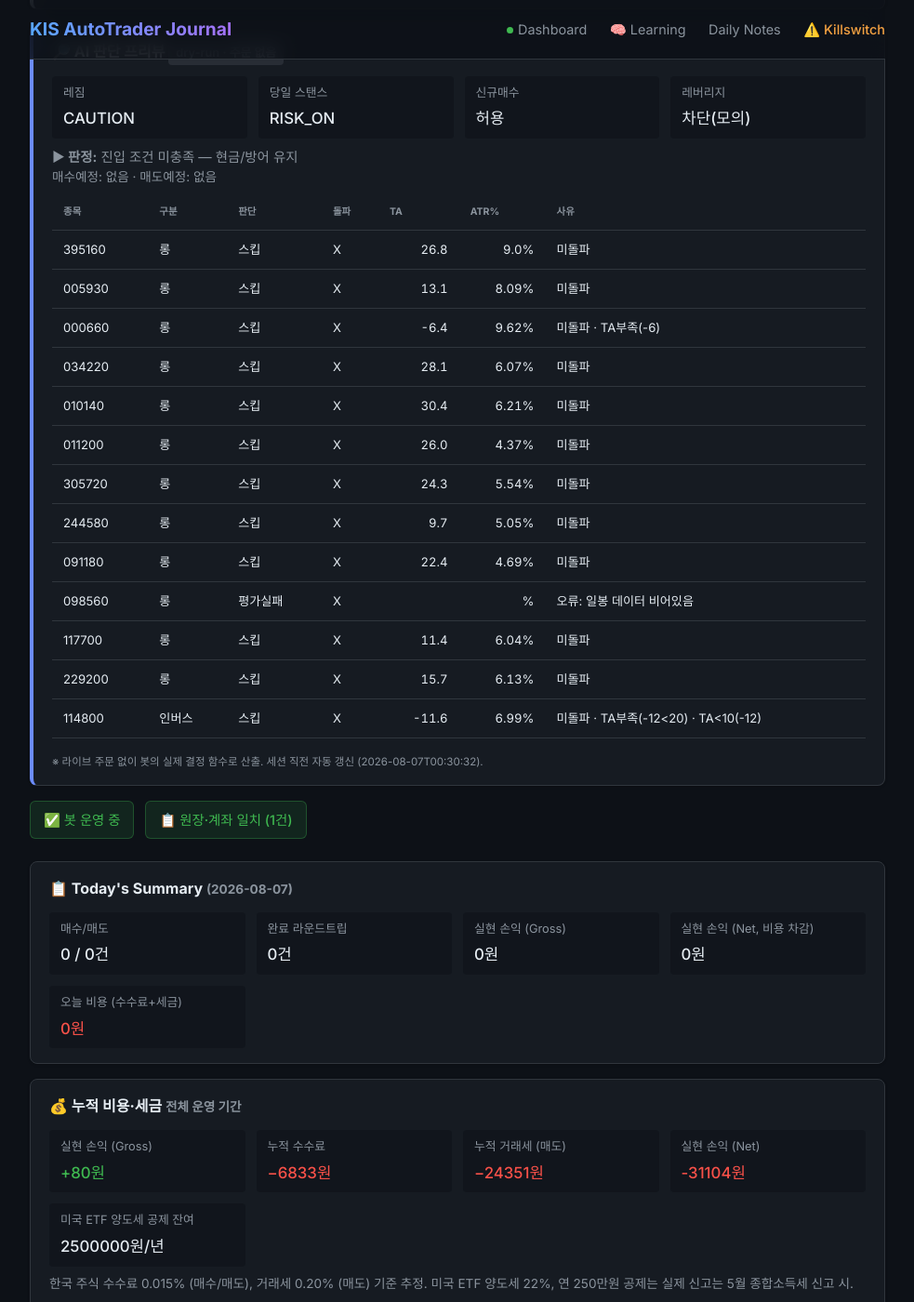
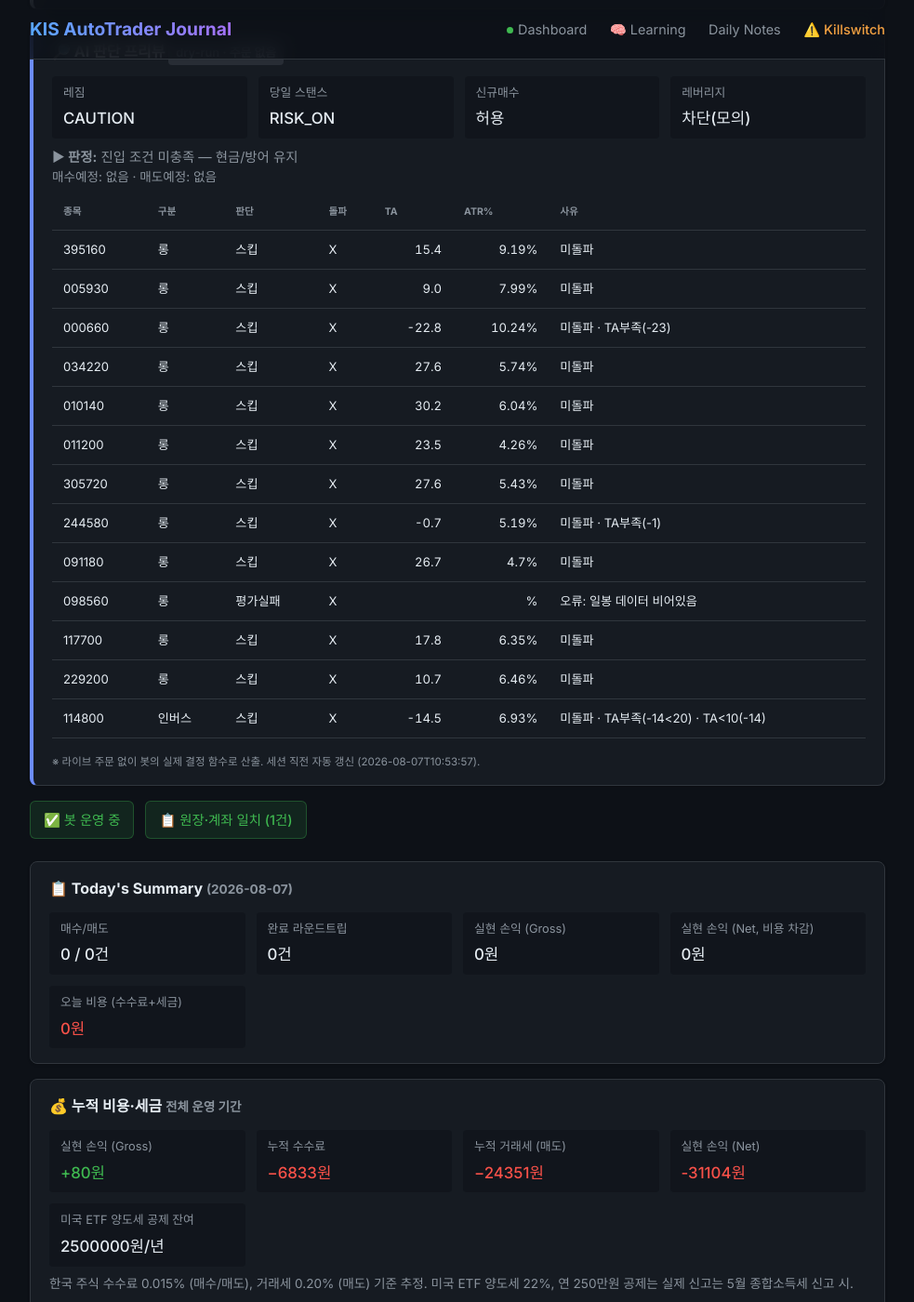
Before and after one commit to BudongJW/kis-trading-journal, a Jekyll site: the page built from index.html, in a window 1280 px wide and 1400 px high, scrolled down 788 px. Shown: the whole window at 93% size, without its empty margins (148-1131 px from the left). Built offline with Jekyll 4.4.1, drawn with Linux system fonts in a browser that asks for light colours; nearby versions of some CDN libraries.

Commit message:
auto: dry-run preview 08-07 01:54Z

```diff
--- a/_data/dry_run.json
+++ b/_data/dry_run.json
@@ -1,5 +1,5 @@
 {
-  "generated_at": "2026-08-07T00:30:32",
+  "generated_at": "2026-08-07T10:53:57",
   "mode": "DRY-RUN (읽기 전용, 주문 없음)",
   "market": {
     "regime": "CAUTION",
@@ -7,7 +7,7 @@
     "regime_detail": "카나리아 1/2 음전환",
     "day_stance": "RISK_ON",
     "day_stance_forced": true,
-    "briefing": "오늘 스탠스 수동강제 공격(RISK_ON) · 레짐 CAUTION·신뢰도 10% · 美 오버나이트 bearish(-0.8%) · 고변동(94.0%ile) · 예산 100%·최대 3종목·허용 롱/레버리지",
+    "briefing": "오늘 스탠스 수동강제 공격(RISK_ON) · 레짐 CAUTION·신뢰도 12% · 美 오버나이트 neutral(-0.1%) · 고변동(90.0%ile) · 예산 100%·최대 3종목·허용 롱/레버리지",
     "blocks_new_buys": false
   },
   "gates": {
@@ -17,27 +17,17 @@
   },
   "account": {
     "cash": 28135,
-    "holdings_readable": {
-      "114800": 23
-    }
+    "holdings_readable": "없음/조회실패"
   },
-  "holdings_risk": [
-    {
-      "symbol": "114800",
-      "qty": 23,
-      "price": 1129,
-      "would_sell": false,
-      "reason": ""
-    }
-  ],
+  "holdings_risk": [],
   "entry_candidates": [
     {
       "symbol": "395160",
       "type": "롱",
       "decision": "스킵",
       "breakout": false,
-      "ta": 26.8,
-      "atr_pct": 9.0,
+      "ta": 15.4,
+      "atr_pct": 9.19,
       "fee_gate_ok": true,
       "why_skip": "미돌파"
     },
@@ -46,8 +36,8 @@
       "type": "롱",
       "decision": "스킵",
       "breakout": false,
-      "ta": 13.1,
-      "atr_pct": 8.09,
+      "ta": 9.0,
+      "atr_pct": 7.99,
       "fee_gate_ok": true,
       "why_skip": "미돌파"
     },
@@ -56,18 +46,18 @@
       "type": "롱",
       "decision": "스킵",
       "breakout": false,
-      "ta": -6.4,
-      "atr_pct": 9.62,
+      "ta": -22.8,
+      "atr_pct": 10.24,
       "fee_gate_ok": true,
-      "why_skip": "미돌파 · TA부족(-6)"
+      "why_skip": "미돌파 · TA부족(-23)"
     },
     {
       "symbol": "034220",
       "type": "롱",
       "decision": "스킵",
       "breakout": false,
-      "ta": 28.1,
-      "atr_pct": 6.07,
+      "ta": 27.6,
+      "atr_pct": 5.74,
       "fee_gate_ok": true,
       "why_skip": "미돌파"
     },
@@ -76,8 +66,8 @@
       "type": "롱",
       "decision": "스킵",
       "breakout": false,
-      "ta": 30.4,
-      "atr_pct": 6.21,
+      "ta": 30.2,
+      "atr_pct": 6.04,
       "fee_gate_ok": true,
       "why_skip": "미돌파"
     },
@@ -86,8 +76,8 @@
       "type": "롱",
       "decision": "스킵",
       "breakout": false,
-      "ta": 26.0,
-      "atr_pct": 4.37,
+      "ta": 23.5,
+      "atr_pct": 4.26,
       "fee_gate_ok": true,
       "why_skip": "미돌파"
     },
@@ -96,8 +86,8 @@
       "type": "롱",
       "decision": "스킵",
       "breakout": false,
-      "ta": 24.3,
-      "atr_pct": 5.54,
+      "ta": 27.6,
+      "atr_pct": 5.43,
       "fee_gate_ok": true,
       "why_skip": "미돌파"
     },
@@ -106,18 +96,18 @@
       "type": "롱",
       "decision": "스킵",
       "breakout": false,
-      "ta": 9.7,
-      "atr_pct": 5.05,
+      "ta": -0.7,
+      "atr_pct": 5.19,
       "fee_gate_ok": true,
-      "why_skip": "미돌파"
+      "why_skip": "미돌파 · TA부족(-1)"
     },
     {
       "symbol": "091180",
       "type": "롱",
       "decision": "스킵",
       "breakout": false,
-      "ta": 22.4,
-      "atr_pct": 4.69,
+      "ta": 26.7,
+      "atr_pct": 4.7,
       "fee_gate_ok": true,
       "why_skip": "미돌파"
     },
@@ -132,8 +122,8 @@
       "type": "롱",
       "decision": "스킵",
       "breakout": false,
-      "ta": 11.4,
-      "atr_pct": 6.04,
+      "ta": 17.8,
+      "atr_pct": 6.35,
       "fee_gate_ok": true,
       "why_skip": "미돌파"
     },
@@ -142,8 +132,8 @@
       "type": "롱",
       "decision": "스킵",
       "breakout": false,
-      "ta": 15.7,
-      "atr_pct": 6.13,
+      "ta": 10.7,
+      "atr_pct": 6.46,
       "fee_gate_ok": true,
       "why_skip": "미돌파"
     },
@@ -153,97 +143,97 @@
       "entry_via": "-",
       "decision": "스킵",
       "breakout": false,
-      "ta": -11.6,
-      "atr_pct": 6.99,
+      "ta": -14.5,
+      "atr_pct": 6.93,
       "fee_gate_ok": true,
-      "why_skip": "미돌파 · TA부족(-12<20) · TA<10(-12)"
+      "why_skip": "미돌파 · TA부족(-14<20) · TA<10(-14)"
     }
   ],
   "gap_recovery": {
     "enabled_live": true,
-    "now_kst": "00:31",
+    "now_kst": "10:54",
     "window": "09:00~09:20",
     "candidates": [
       {
         "symbol": "395160",
         "name": "KODEX 미국나스닥100TR",
         "decision": "스킵",
-        "gap_open_pct": -3.74,
-        "intraday_pct": -5.98,
+        "gap_open_pct": 1.49,
+        "intraday_pct": -3.26,
         "in_window": false,
-        "reason": "촉발 없음(오버나이트=reduce_size≠aggressive_buy)"
+        "reason": "촉발 없음(오버나이트=normal≠aggressive_buy)"
       },
       {
         "symbol": "005930",
         "name": "삼성전자",
         "decision": "스킵",
-        "gap_open_pct": -1.83,
-        "intraday_pct": -4.55,
+        "gap_open_pct": 1.95,
+        "intraday_pct": -1.49,
         "in_window": false,
-        "reason": "촉발 없음(오버나이트=reduce_size≠aggressive_buy)"
+        "reason": "촉발 없음(오버나이트=normal≠aggressive_buy)"
       },
       {
         "symbol": "000660",
         "name": "SK하이닉스",
         "decision": "스킵",
-        "gap_open_pct": -4.08,
-        "intraday_pct": -6.56,
+        "gap_open_pct": 1.74,
+        "intraday_pct": -6.05,
         "in_window": false,
-        "reason": "촉발 없음(오버나이트=reduce_size≠aggressive_buy)"
+        "reason": "촉발 없음(오버나이트=normal≠aggressive_buy)"
       },
       {
         "symbol": "034220",
         "name": "LG디스플레이",
         "decision": "스킵",
-        "gap_open_pct": -0.41,
-        "intraday_pct": -2.05,
+        "gap_open_pct": 1.57,
+        "intraday_pct": -0.31,
         "in_window": false,
-        "reason": "촉발 없음(오버나이트=reduce_size≠aggressive_buy)"
+        "reason": "촉발 없음(오버나이트=normal≠aggressive_buy)"
       },
       {
         "symbol": "010140",
         "name": "삼성중공업",
         "decision": "스킵",
-        "gap_open_pct": -1.58,
-        "intraday_pct": 1.14,
+        "gap_open_pct": -0.23,
+        "intraday_pct": -0.68,
         "in_window": false,
-        "reason": "촉발 없음(오버나이트=reduce_size≠aggressive_buy)"
+        "reason": "촉발 없음(오버나이트=normal≠aggressive_buy)"
       },
       {
         "symbol": "011200",
         "name": "HMM",
         "decision": "스킵",
-        "gap_open_pct": -0.71,
-        "intraday_pct": 2.15,
+        "gap_open_pct": -0.93,
+        "intraday_pct": 1.42,
         "in_window": false,
-        "reason": "촉발 없음(오버나이트=reduce_size≠aggressive_buy)"
+        "reason": "촉발 없음(오버나이트=normal≠aggressive_buy)"
       },
       {
         "symbol": "305720",
         "name": "KODEX 2차전지",
         "decision": "스킵",
-        "gap_open_pct": -0.61,
-        "intraday_pct": 1.53,
+        "gap_open_pct": 3.51,
+        "intraday_pct": -1.57,
         "in_window": false,
-        "reason": "촉발 없음(오버나이트=reduce_size≠aggressive_buy)"
+        "reason": "촉발 없음(오버나이트=normal≠aggressive_buy)"
       },
       {
         "symbol": "244580",
         "name": "KODEX 바이오",
         "decision": "스킵",
-        "gap_open_pct": 0.82,
-        "intraday_pct": 1.1,
+        "gap_open_pct": -0.8,
+        "intraday_pct": -1.68,
         "in_window": false,
-        "reason": "촉발 없음(오버나이트=reduce_size≠aggressive_buy)"
+        "reason": "촉발 없음(오버나이트=normal≠aggressive_buy)"
       },
       {
         "symbol": "091180",
         "name": "KODEX 자동차",
         "decision": "스킵",
-        "gap_open_pct": -0.45,
-        "intraday_pct": 0.64,
+        "gap_open_pct": 0.0,
+        "intraday_pct": -1.42,
         "in_window": false,
-        "reason": "촉발 없음(오버나이트=reduce_size≠aggressive_buy)"
+        "reason": "촉발 없음(오버나이트=normal≠aggressive_buy)"
       },
       {
         "symbol": "098560",
@@ -258,35 +248,35 @@
         "symbol": "117700",
         "name": "KODEX 철강",
         "decision": "스킵",
-        "gap_open_pct": 1.84,
-        "intraday_pct": -0.53,
+        "gap_open_pct": -0.68,
+        "intraday_pct": -2.74,
         "in_window": false,
-        "reason": "촉발 없음(오버나이트=reduce_size≠aggressive_buy)"
+        "reason": "촉발 없음(오버나이트=normal≠aggressive_buy)"
       },
       {
         "symbol": "229200",
         "name": "KODEX KOSDAQ150",
         "decision": "스킵",
-        "gap_open_pct": 0.0,
-        "intraday_pct": 0.26,
+        "gap_open_pct": 0.88,
+        "intraday_pct": -3.91,
         "in_window": false,
-        "reason": "촉발 없음(오버나이트=reduce_size≠aggressive_buy)"
+        "reason": "촉발 없음(오버나이트=normal≠aggressive_buy)"
       }
     ]
   },
   "morning_momentum": {
     "enabled_live": true,
-    "now_kst": "00:31",
+    "now_kst": "10:54",
     "window": "09:00~14:00",
     "up_th": 0.6,
     "down_th": 0.6,
     "benchmark": "069500",
-    "direction": "none",
-    "in_window": false,
-    "move_pct": -5.18,
-    "intraday_pct": -3.1,
-    "would_enter": false,
-    "reason": "윈도 밖(00:31∉09:00~14:00)"
+    "direction": "inverse",
+    "in_window": true,
+    "move_pct": -1.33,
+    "intraday_pct": -2.22,
+    "would_enter": true,
+    "reason": "하락 아침추세 (전일대비 -1.33%, 시가대비 -2.22%)"
   },
   "us_entry_candidates": [
     {
@@ -303,27 +293,27 @@
       "type": "long",
       "decision": "스킵",
       "breakout": false,
-      "ta": 5.6,
-      "atr_pct": 1.24,
-      "why_skip": "미돌파 · TA부족(+6)"
+      "ta": 7.5,
+      "atr_pct": 1.25,
+      "why_skip": "미돌파 · TA부족(+8)"
     },
     {
       "symbol": "XLF",
       "type": "long",
       "decision": "스킵",
       "breakout": false,
-      "ta": -1.1,
+      "ta": -3.2,
       "atr_pct": 1.1,
-      "why_skip": "미돌파 · TA부족(-1)"
+      "why_skip": "미돌파 · TA부족(-3)"
     },
     {
       "symbol": "SH",
       "type": "inverse",
       "decision": "스킵",
       "breakout": false,
-      "ta": 5.8,
-      "atr_pct": 1.09,
-      "why_skip": "미돌파 · TA부족(+6)"
+      "ta": 5.2,
+      "atr_pct": 1.1,
+      "why_skip": "미돌파 · TA부족(+5)"
     },
     {
       "symbol": "PSQ",
@@ -339,18 +329,18 @@
       "type": "defensive",
       "decision": "스킵",
       "breakout": false,
-      "ta": -8.7,
-      "atr_pct": 0.54,
-      "why_skip": "미돌파 · TA부족(-9) · 수수료게이트"
+      "ta": -4.9,
+      "atr_pct": 0.56,
+      "why_skip": "미돌파 · TA부족(-5) · 수수료게이트"
     },
     {
       "symbol": "SHY",
       "type": "defensive",
       "decision": "스킵",
       "breakout": false,
-      "ta": 17.1,
-      "atr_pct": 0.07,
-      "why_skip": "미돌파 · 수수료게이트"
+      "ta": 11.1,
+      "atr_pct": 0.08,
+      "why_skip": "미돌파 · TA부족(+11) · 수수료게이트"
     }
   ],
   "us_summary": {
```
